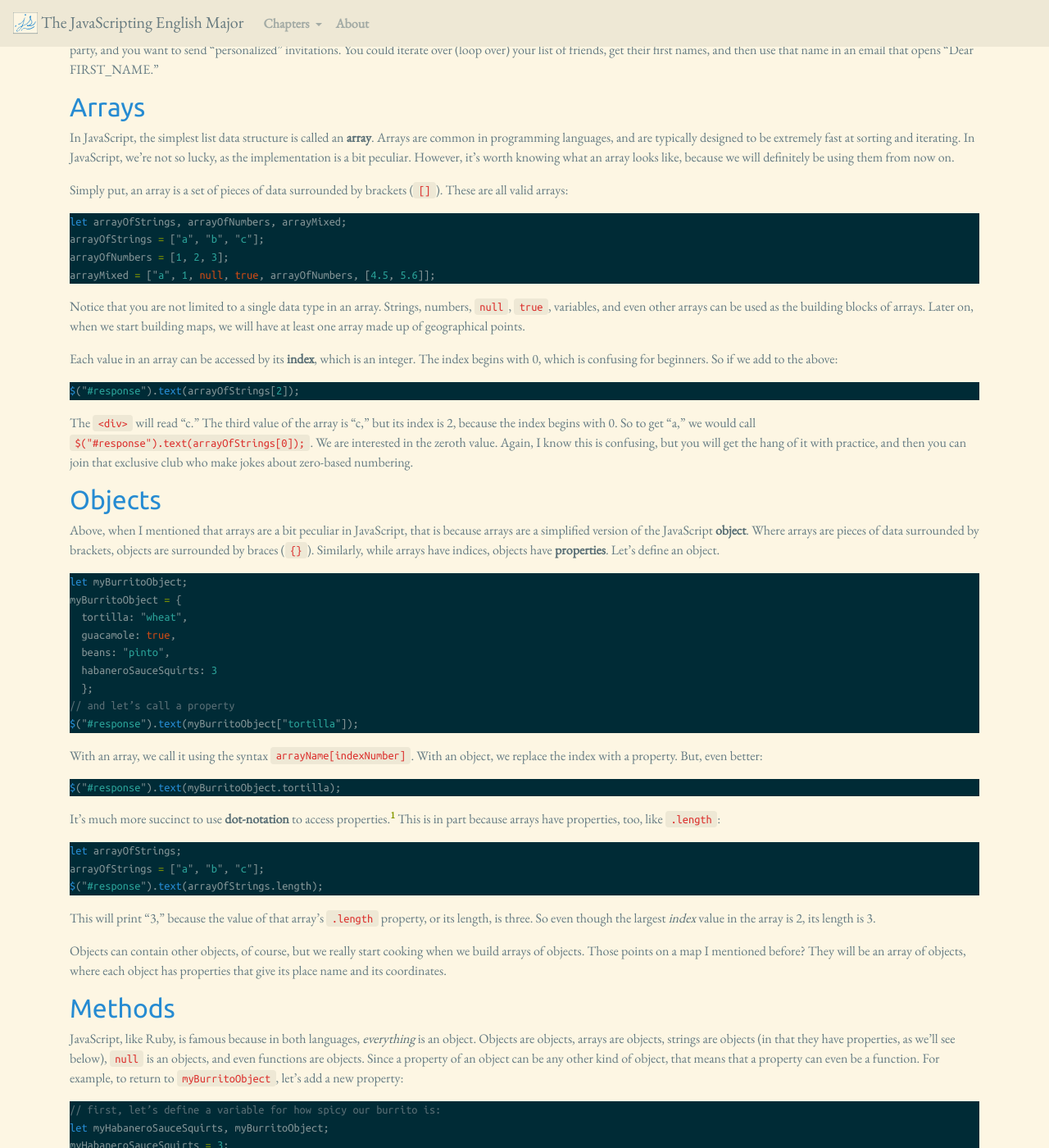
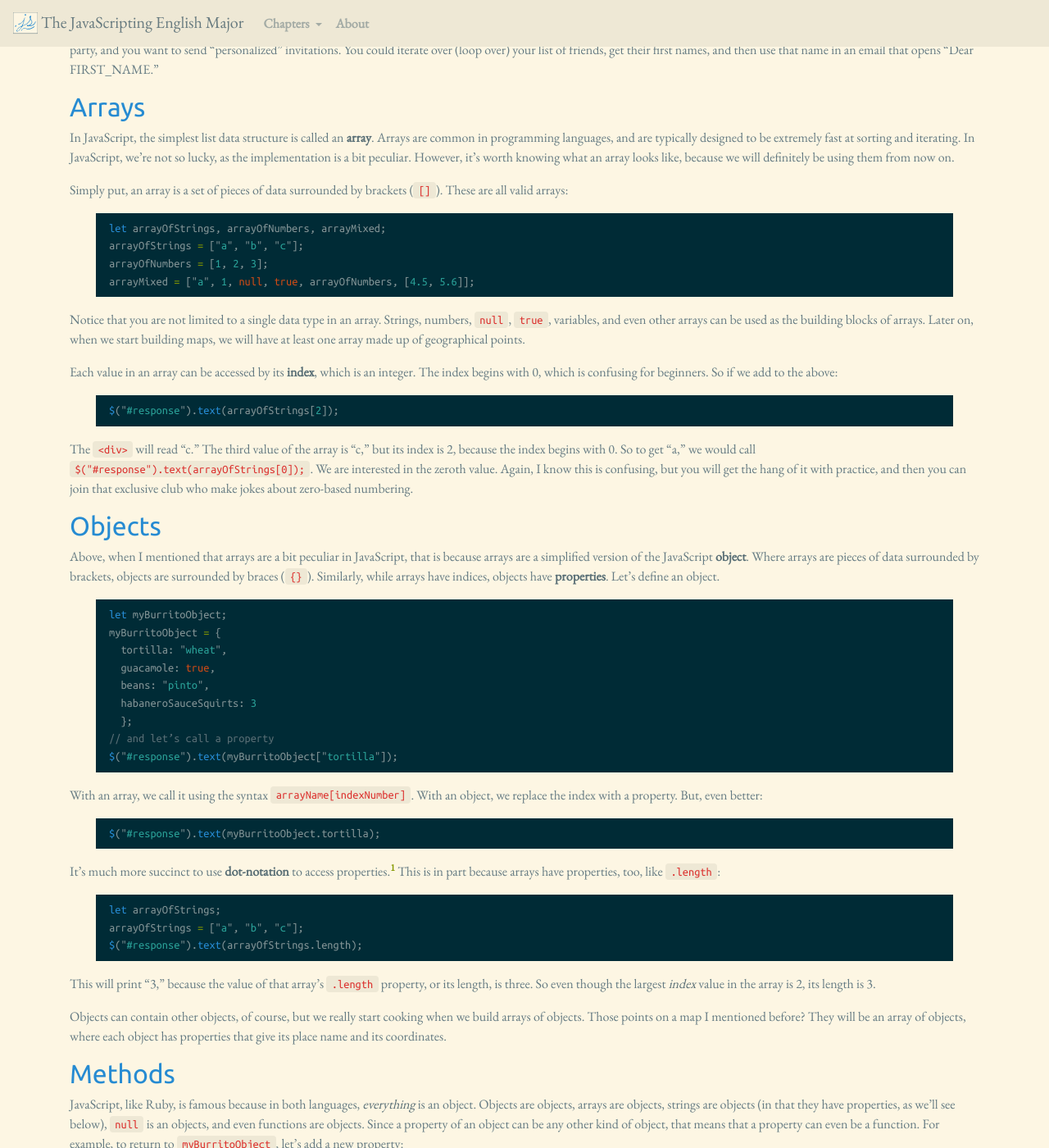
Before and after one commit to muziejus/javascripting-english-major, a Jekyll site: the page built from 5-collections.md, in a window 1280 px wide and 1400 px high, scrolled down 221 px. Shown: the whole window at 82% size. Built offline with Jekyll 4.4.1, drawn with Linux system fonts in a browser that asks for light colours; nearby versions of some CDN libraries.

Commit message:
Format code blocks and try to get linenumbers up.

```diff
--- a/_config.yml
+++ b/_config.yml
@@ -36,3 +36,10 @@
 #   - Gemfile
 #   - Gemfile.lock
 google-code: UA-592475-7
+kramdown:
+  input: GFM
+  syntax_highlighter: rouge
+  .syntax_highlighter_opts:
+    block:
+      line_numbers: true
+      start_line: 1
--- /dev/null
+++ b/_sass/code.scss
@@ -0,0 +1,8 @@
+div.highlighter-rouge {
+  padding: 0 2rem;
+}
+
+pre.highlight {
+  width: auto;
+  padding: .5rem 1rem;
+}
--- a/_sass/theme.scss
+++ b/_sass/theme.scss
@@ -75,3 +75,4 @@
 
 @import "index";
 @import "navbar";
+@import "code";
```
